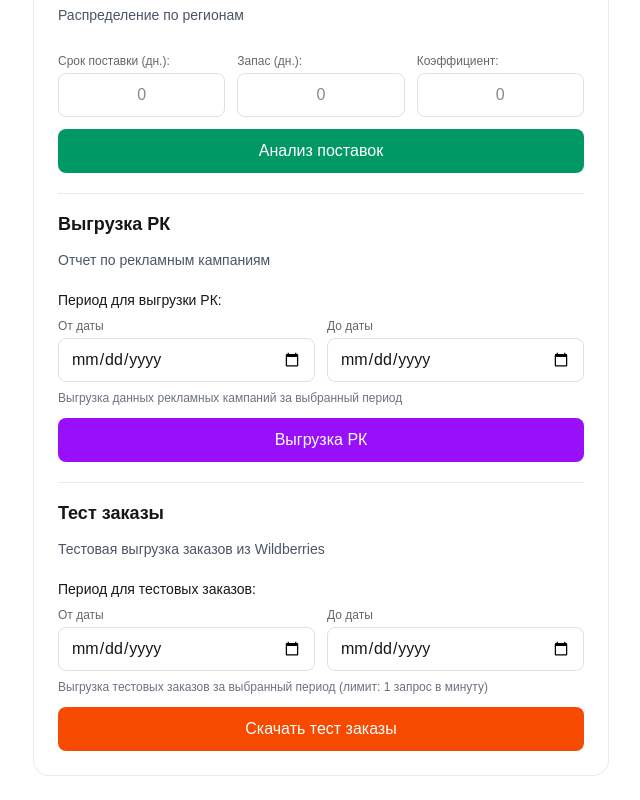
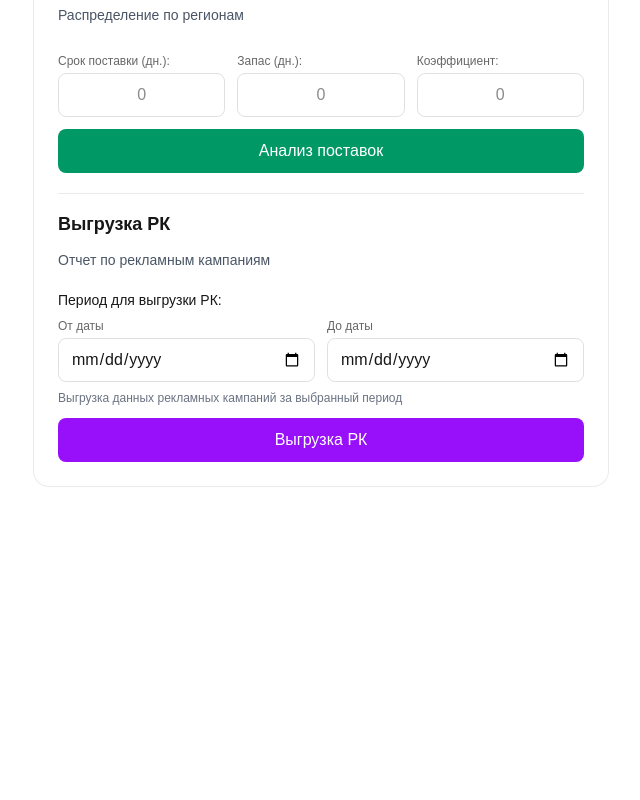
Before and after one commit to shelbit1/FINALWB, a Next.js app: page / in a window 1280 px wide. Shown: the part 906-1706 px from the top of the page, without its empty margins (319-959 px from the left). After the commit the page ends 1417 px from the top, so only its background shows below. Built offline with nearby package versions, Linux system fonts and the light colour scheme.

Commit message:
Удален раздел Тест заказы и лист Тест заказы из Анализа поставок

```diff
--- a/app/page.tsx
+++ b/app/page.tsx
@@ -84,11 +84,6 @@ export default function Home() {
   const [deliveryDays, setDeliveryDays] = useState("");
   const [stockDays, setStockDays] = useState("");
   const [coefficient, setCoefficient] = useState("");
-
-  // Состояния для тестовых заказов
-  const [testOrdersDateFrom, setTestOrdersDateFrom] = useState("");
-  const [testOrdersDateTo, setTestOrdersDateTo] = useState("");
-  const [isLoadingTestOrders, setIsLoadingTestOrders] = useState(false);
 
   // Функция для обработки выбора понедельника
   const handleMondayChange = (mondayDate: string) => {
@@ -1443,13 +1438,7 @@ export default function Home() {
       ordersSheet["!cols"] = ordersColWidths;
       XLSX.utils.book_append_sheet(workbook, ordersSheet, "Заказы");
 
-      // Лист 6: Тест заказы (дубликат заказов для тестирования)
-      const testOrdersSheet = XLSX.utils.aoa_to_sheet([ordersHeader, ...ordersRows]);
-      testOrdersSheet["!cols"] = ordersColWidths; // Используем те же настройки колонок
-      XLSX.utils.book_append_sheet(workbook, testOrdersSheet, "Тест заказы");
-      console.log('✅ Лист "Тест заказы" добавлен в книгу');
-
-      // Лист 7: Значения (параметры) - последний лист
+      // Лист 6: Значения (параметры) - последний лист
       const coeffValue = coefficient ? parseFloat(coefficient) : 0;
       const deliveryValue = delivery; // Срок поставки уже распарсен выше
       const stockValue = stock; // Запас уже распарсен выше
@@ -2627,125 +2616,6 @@ export default function Home() {
     }
   };
 
-  const handleTestOrdersDownload = async () => {
-    try {
-      setIsLoadingTestOrders(true);
-
-      // Валидация данных
-      if (!token.trim()) {
-        alert("Введите API токен Wildberries");
-        return;
-      }
-
-      if (!testOrdersDateFrom || !testOrdersDateTo) {
-        alert("Выберите период для выгрузки тестовых заказов (от даты и до даты)");
-        return;
-      }
-
-      const dateFrom = new Date(testOrdersDateFrom);
-      const dateTo = new Date(testOrdersDateTo);
-      const today = new Date();
-      today.setHours(23, 59, 59, 999);
-
-      if (dateFrom > dateTo) {
-        alert("Дата начала периода не может быть позже даты окончания");
-        return;
-      }
-
-      if (dateTo > today) {
-        alert("Дата окончания периода не может быть в будущем");
-        return;
-      }
-
-      console.log("📦 Загрузка тестовых заказов за период:", testOrdersDateFrom, "-", testOrdersDateTo);
-
-      // Запрос заказов через API
-      const resOrders = await fetch("/api/wb/orders", {
-        method: "POST",
-        headers: { "Content-Type": "application/json" },
-        body: JSON.stringify({
-          token,
-          dateFrom: testOrdersDateFrom,
-          dateTo: testOrdersDateTo
-        }),
-      });
-
-      if (!resOrders.ok) {
-        const errorData = await resOrders.json().catch(() => ({}));
-        throw new Error(errorData.error || "Ошибка при получении заказов");
-      }
-
-      const ordersData: {
-        fields: string[];
-        rows: Record<string, unknown>[]
-      } = await resOrders.json();
-
-      console.log("✅ Получено заказов:", ordersData.rows?.length || 0);
-
-      // Создаем Excel файл
-      const workbook = XLSX.utils.book_new();
-
-      // Лист с заказами
-      const ordersHeader = ordersData.fields || [];
-      const ordersRows = (ordersData.rows || []).map((row: Record<string, unknown>) =>
-        ordersHeader.map((key: string) => row[key] ?? "")
-      );
-      const ordersSheet = XLSX.utils.aoa_to_sheet([ordersHeader, ...ordersRows]);
-
-      // Настройка ширины колонок
-      const ordersColWidths = [
-        { wch: 12 }, { wch: 18 }, { wch: 20 }, { wch: 15 }, { wch: 15 },
-        { wch: 20 }, { wch: 15 }, { wch: 20 }, { wch: 12 }, { wch: 15 },
-        { wch: 20 }, { wch: 20 }, { wch: 15 }, { wch: 12 }, { wch: 12 },
-        { wch: 10 }, { wch: 12 }, { wch: 15 }, { wch: 10 }, { wch: 10 },
-        { wch: 18 }, { wch: 15 }, { wch: 10 }, { wch: 18 }, { wch: 15 },
-        { wch: 15 }, { wch: 20 }, { wch: 35 }, { wch: 12 }
-      ];
-      ordersSheet["!cols"] = ordersColWidths;
-
-      XLSX.utils.book_append_sheet(workbook, ordersSheet, "Тест заказы");
-
-      // Генерация и скачивание файла
-      const arrayBuffer = XLSX.write(workbook, { bookType: "xlsx", type: "array" });
-      const blob = new Blob([arrayBuffer], {
-        type: "application/vnd.openxmlformats-officedocument.spreadsheetml.sheet",
-      });
-      const url = URL.createObjectURL(blob);
-      const link = document.createElement("a");
-      link.href = url;
-      link.download = `Тест_заказы_${testOrdersDateFrom}_${testOrdersDateTo}.xlsx`;
-      document.body.appendChild(link);
-      link.click();
-      document.body.removeChild(link);
-      URL.revokeObjectURL(url);
-
-      console.log("✅ Файл тестовых заказов успешно скачан");
-      alert(`Выгрузка завершена!\n\nПолучено заказов: ${ordersData.rows?.length || 0}`);
-    } catch (error) {
-      console.error("❌ Ошибка при выгрузке тестовых заказов:", error);
-
-      let userFriendlyMessage = "Произошла ошибка при загрузке тестовых заказов";
-
-      if (error instanceof Error) {
-        if (error.message.includes("Failed to fetch") || error.message.includes("NetworkError")) {
-          userFriendlyMessage = "Ошибка сети. Проверьте подключение к интернету";
-        } else if (error.message.includes("401") || error.message.includes("авторизац")) {
-          userFriendlyMessage = "Ошибка авторизации. Проверьте правильность токена";
-        } else if (error.message.includes("429")) {
-          userFriendlyMessage = "Превышен лимит запросов. Попробуйте через минуту";
-        } else if (error.message.includes("500")) {
-          userFriendlyMessage = "Внутренняя ошибка сервера Wildberries. Попробуйте позже";
-        } else {
-          userFriendlyMessage = error.message;
-        }
-      }
-
-      alert(userFriendlyMessage);
-    } finally {
-      setIsLoadingTestOrders(false);
-    }
-  };
-
   return (
     <div className="min-h-screen w-full flex items-center justify-center p-6">
       <div className="w-full max-w-xl rounded-2xl border border-black/[.08] dark:border-white/[.145] p-6 bg-white dark:bg-[#0f0f0f]">
@@ -3031,67 +2901,6 @@ export default function Home() {
                 </button>
               </div>
             </div>
-
-            {/* Секция Тест заказы */}
-            <div className="pt-4 border-t border-black/[.08] dark:border-white/[.145]">
-              <div className="flex flex-col gap-3">
-                <h3 className="text-lg font-semibold">Тест заказы</h3>
-                <div className="text-sm text-gray-600 dark:text-gray-400 mb-2">
-                  Тестовая выгрузка заказов из Wildberries
-                </div>
-
-                <div className="flex flex-col gap-2">
-                  <span className="text-sm font-medium">Период для тестовых заказов:</span>
-                  <div className="grid grid-cols-2 gap-3">
-                    <div>
-                      <label htmlFor="test-orders-date-from" className="text-xs text-black/60 dark:text-white/70 block mb-1">
-                        От даты
-                      </label>
-                      <input
-                        id="test-orders-date-from"
-                        type="date"
-                        value={testOrdersDateFrom}
-                        onChange={(e) => setTestOrdersDateFrom(e.target.value)}
-                        className="w-full h-11 rounded-lg border border-black/[.12] dark:border-white/[.18] bg-transparent px-3 outline-none focus:ring-2 focus:ring-[#3b82f6]"
-                      />
-                    </div>
-                    <div>
-                      <label htmlFor="test-orders-date-to" className="text-xs text-black/60 dark:text-white/70 block mb-1">
-                        До даты
-                      </label>
-                      <input
-                        id="test-orders-date-to"
-                        type="date"
-                        value={testOrdersDateTo}
-                        onChange={(e) => setTestOrdersDateTo(e.target.value)}
-                        className="w-full h-11 rounded-lg border border-black/[.12] dark:border-white/[.18] bg-transparent px-3 outline-none focus:ring-2 focus:ring-[#3b82f6]"
-                      />
-                    </div>
-                  </div>
-                  <div className="text-xs text-gray-500 dark:text-gray-400">
-                    Выгрузка тестовых заказов за выбранный период (лимит: 1 запрос в минуту)
-                  </div>
-                </div>
-
-                <button
-                  type="button"
-                  onClick={handleTestOrdersDownload}
-                  disabled={isLoadingTestOrders}
-                  className={`w-full h-11 rounded-lg bg-orange-600 text-white dark:bg-orange-500 dark:text-white font-medium transition-opacity ${
-                    isLoadingTestOrders ? "opacity-60 cursor-not-allowed" : "hover:opacity-90"
-                  }`}
-                >
-                  {isLoadingTestOrders ? (
-                    <span className="inline-flex items-center gap-2">
-                      <span className="inline-block h-4 w-4 rounded-full border-2 border-white border-t-transparent animate-spin" />
-                      Загрузка...
-                    </span>
-                  ) : (
-                    "Скачать тест заказы"
-                  )}
-                </button>
-              </div>
-            </div>
           </div>
       </div>
 
```
